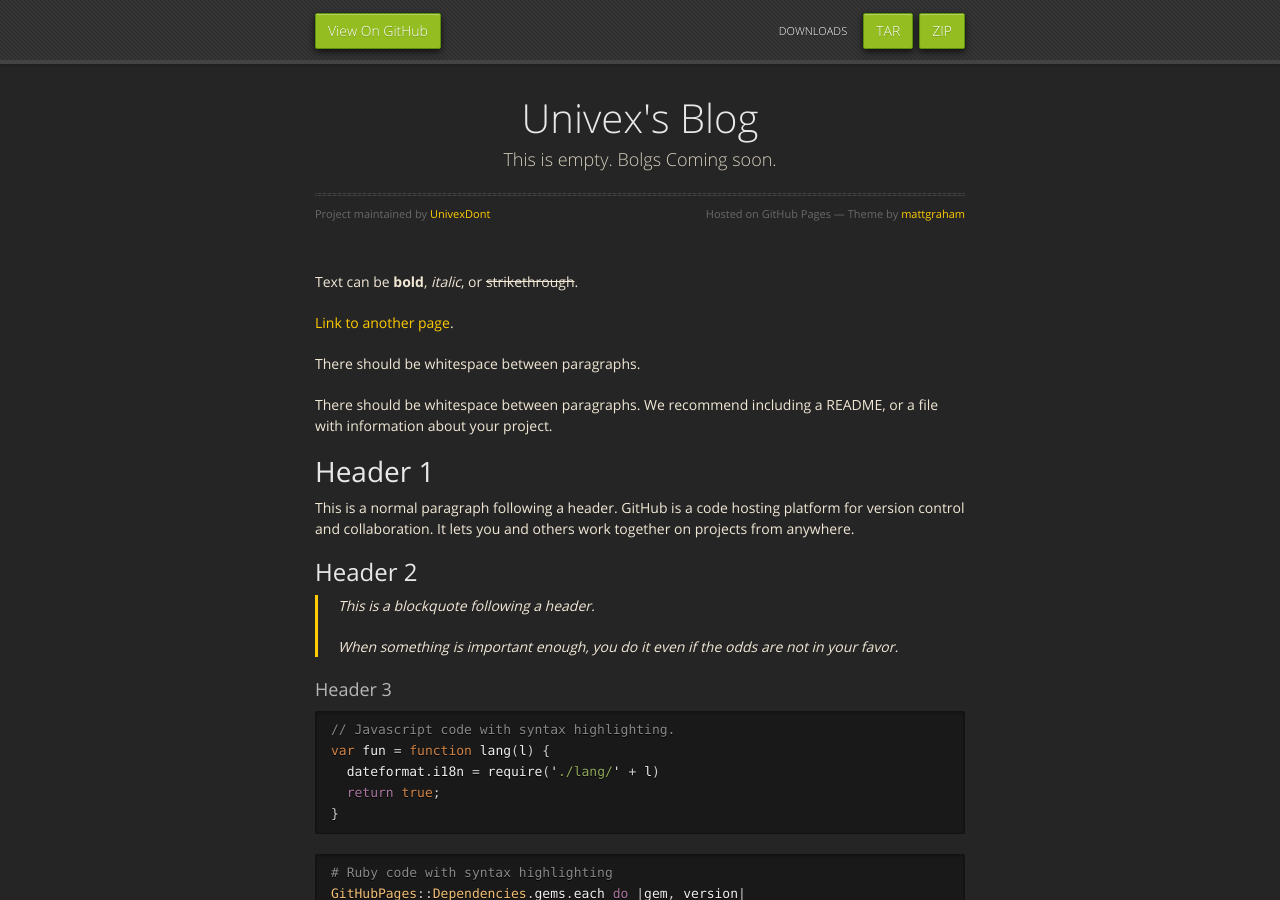
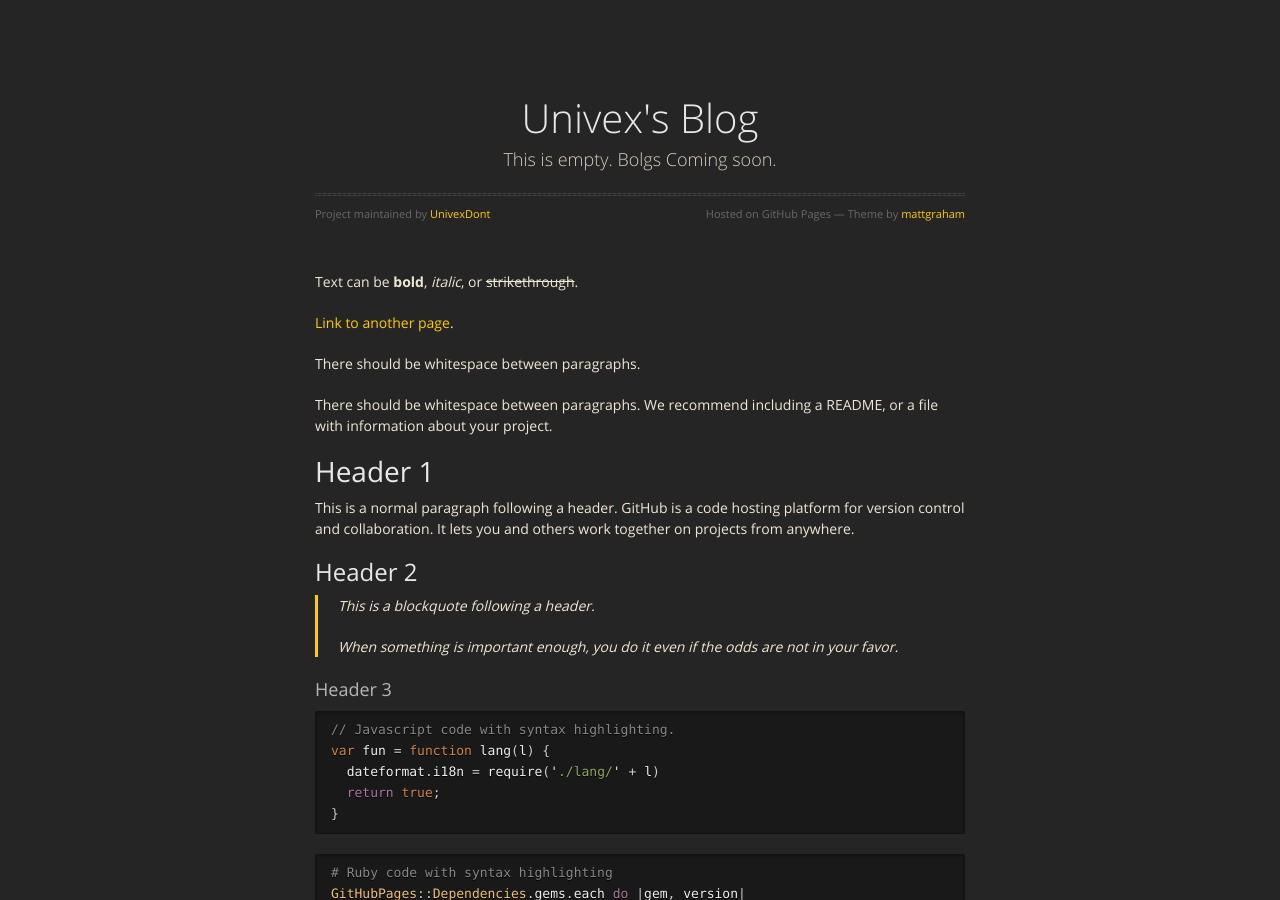
Before and after one commit to UnivexDont/univexdont.github.io, a Jekyll site: the page built from index.md, in a window 1280 px wide and 900 px high. Built offline with Jekyll 4.4.1, drawn with Linux system fonts in a browser that asks for light colours; nearby versions of some CDN libraries.

Commit message:
modify default.html

```diff
--- a/_layouts/default.html
+++ b/_layouts/default.html
@@ -17,16 +17,6 @@
 
   </head>
   <body>
-      <div id="header">
-        <nav>
-          <li class="fork"><a href="{{ site.github.repository_url }}">View On GitHub</a></li>
-          {% if site.show_downloads %}
-            <li class="downloads"><a href="{{ site.github.zip_url }}">ZIP</a></li>
-            <li class="downloads"><a href="{{ site.github.tar_url }}">TAR</a></li>
-            <li class="title">DOWNLOADS</li>
-          {% endif %}
-        </nav>
-      </div><!-- end header -->
 
     <div class="wrapper">
 
```
Also changed, not shown: 2 other files.
